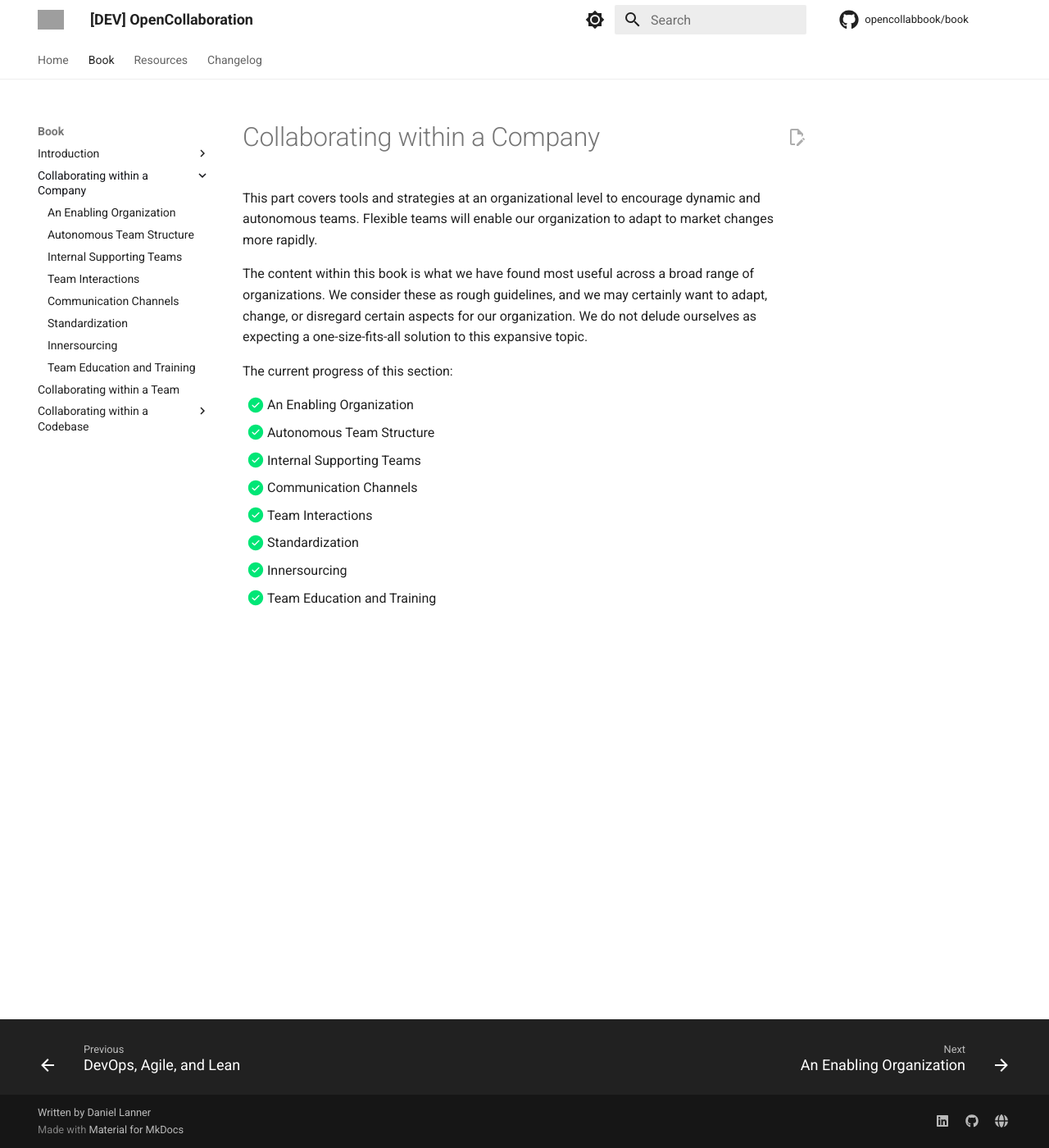
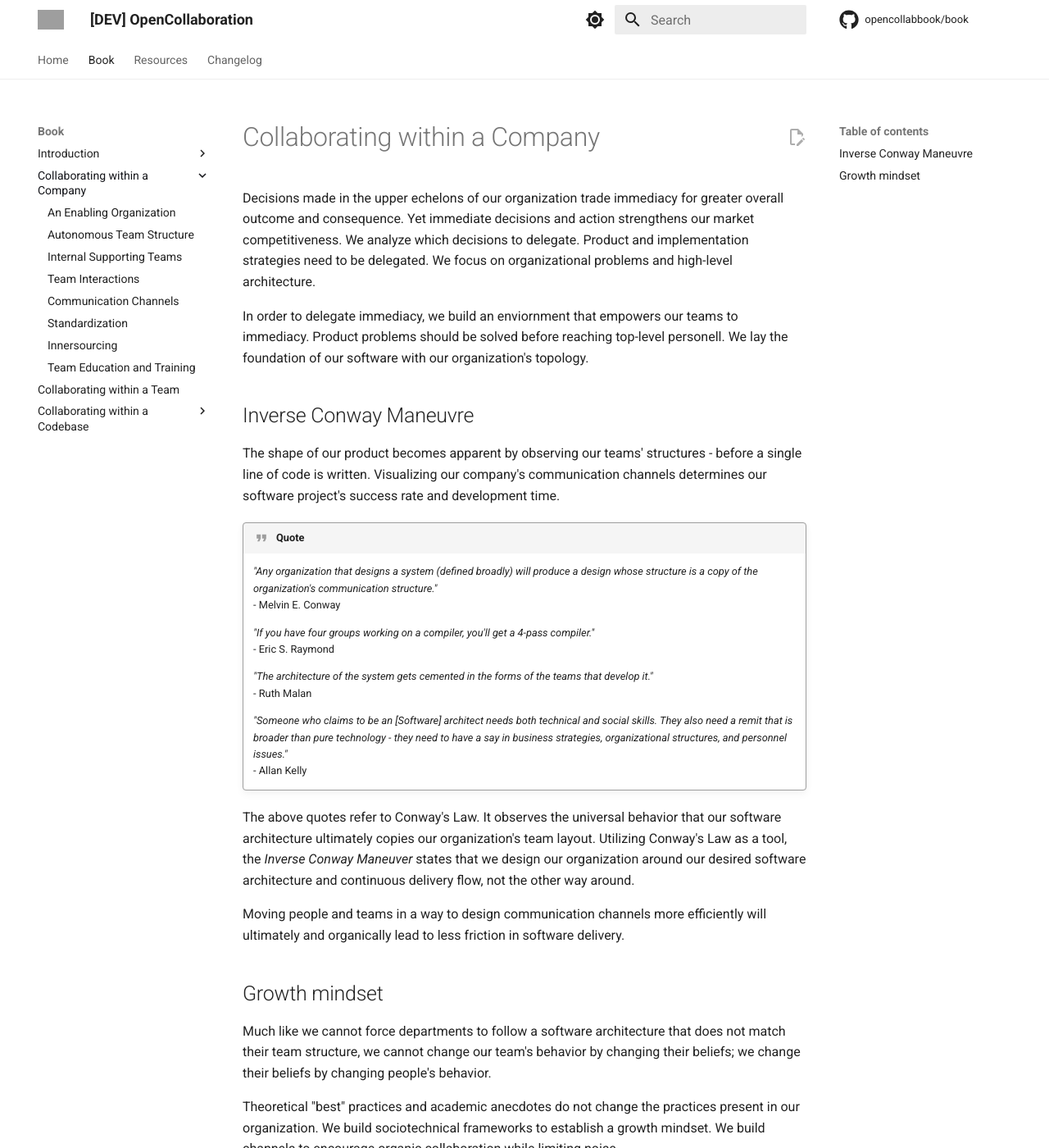
Before and after one commit to engineering-collaboration/book, an MkDocs documentation site: the page built from docs/book/collaborating-within-a-company/README.md, in a window 1280 px wide and 1400 px high. Shown: the whole window at 82% size. Built offline with MkDocs 1.6.1 and Material for MkDocs 9.7.7, drawn with Linux system fonts in a browser that asks for light colours; comment, search, counter and statistics services are not loaded; some of the changed text lies outside the part shown; grey boxes are pictures that could not be loaded.

```diff
--- a/docs/book/collaborating-within-a-company/README.md
+++ b/docs/book/collaborating-within-a-company/README.md
@@ -5,17 +5,39 @@ description: This part covers tools and strategies at an organizational level to
 
 # Collaborating within a Company
 
+Decisions made in the upper echelons of our organization trade immediacy for greater overall outcome and consequence. Yet immediate decisions and action strengthens our market competitiveness. We analyze which decisions to delegate. Product and implementation strategies need to be delegated. We focus on organizational problems and high-level architecture.
+
+In order to delegate immediacy, we build an enviornment that empowers our teams to immediacy. Product problems should be solved before reaching top-level personell. We lay the foundation of our software with our organization's topology.
+
+## Inverse Conway Maneuvre
+
+The shape of our product becomes apparent by observing our teams' structures - before a single line of code is written. Visualizing our company's communication channels determines our software project's success rate and development time.
+
+!!! quote
+    *"Any organization that designs a system (defined broadly) will produce a design whose structure is a copy of the organization's communication structure."*
+    - Melvin E. Conway
+
+    *"If you have four groups working on a compiler, you'll get a 4-pass compiler."*
+    - Eric S. Raymond
+
+    *"The architecture of the system gets cemented in the forms of the teams that develop it."*
+    - Ruth Malan
+
+    *"Someone who claims to be an [Software] architect needs both technical and social skills. They also need a remit that is broader than pure technology - they need to have a say in business strategies, organizational structures, and personnel issues."*
+    - Allan Kelly
+
+The above quotes refer to Conway's Law. It observes the universal behavior that our software architecture ultimately copies our organization's team layout. Utilizing Conway's Law as a tool, the *Inverse Conway Maneuver* states that we design our organization around our desired software architecture and continuous delivery flow, not the other way around.
+
+Moving people and teams in a way to design communication channels more efficiently will ultimately and organically lead to less friction in software delivery.
+
+## Growth mindset
+
+Much like we cannot force departments to follow a software architecture that does not match their team structure, we cannot change our team's behavior by changing their beliefs; we change their beliefs by changing people's behavior.
+
+Theoretical "best" practices and academic anecdotes do not change the practices present in our organization. We build sociotechnical frameworks to establish a growth mindset. We build channels to encourage organic collaboration while limiting noise.
+
+Part I discusses strategies for cultivating a growth mindset and sustainably increasing the complexity of our product.
+
 This part covers tools and strategies at an organizational level to encourage dynamic and autonomous teams. Flexible teams will enable our organization to adapt to market changes more rapidly.
 
 The content within this book is what we have found most useful across a broad range of organizations. We consider these as rough guidelines, and we may certainly want to adapt, change, or disregard certain aspects for our organization. We do not delude ourselves as expecting a one-size-fits-all solution to this expansive topic.
-
-The current progress of this section:
-
-- [x] An Enabling Organization
-- [x] Autonomous Team Structure
-- [x] Internal Supporting Teams
-- [x] Communication Channels
-- [x] Team Interactions
-- [x] Standardization
-- [x] Innersourcing
-- [x] Team Education and Training
```
